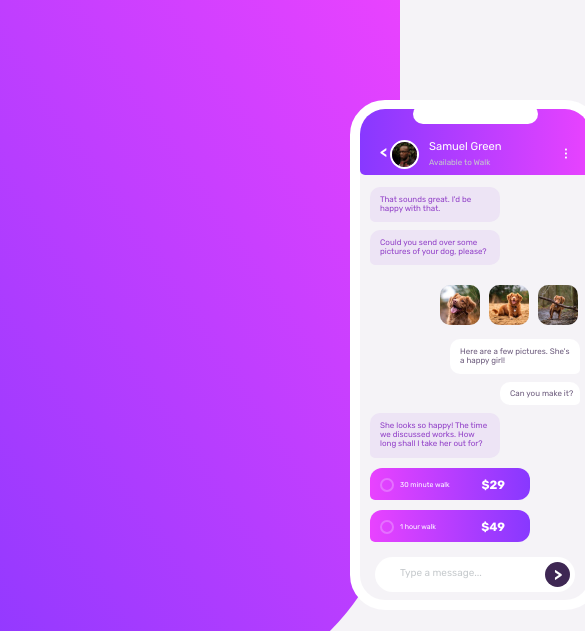
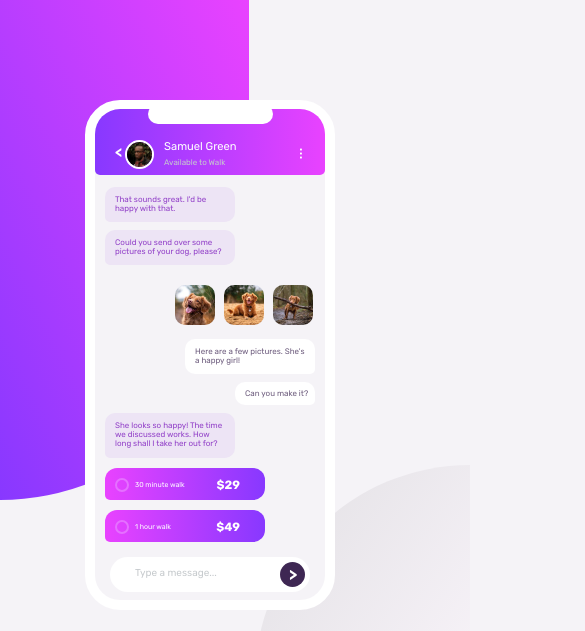
Before and after one commit to PedrinhoGM/chat-app-css-illustration-master, a plain HTML site: page index.html in a window 390 px wide. Shown: the top 631 px of the page, 585 px wide, since content can reach past the window. Drawn offline with Linux system fonts and the light colour scheme.

Commit message:
Update styles.css

```diff
--- a/styles.css
+++ b/styles.css
@@ -331,7 +331,7 @@ a {
     text-decoration: none;
 }
 
-@media only screen and (max-width: 375px){
+@media only screen and (max-width: 410px){
 
     body {
         position: absolute;
@@ -341,12 +341,12 @@ a {
         bottom: 0;
         margin: 0 auto;
         height: 936px;
-        width: 375px;
+        width: 410px;
     }
 
     .container {
         height: 936px;
-        width: 375px;
+        width: 410px;
         background-color:  hsl(270, 20%, 96%);
         position: absolute;
         top: 0;
```
